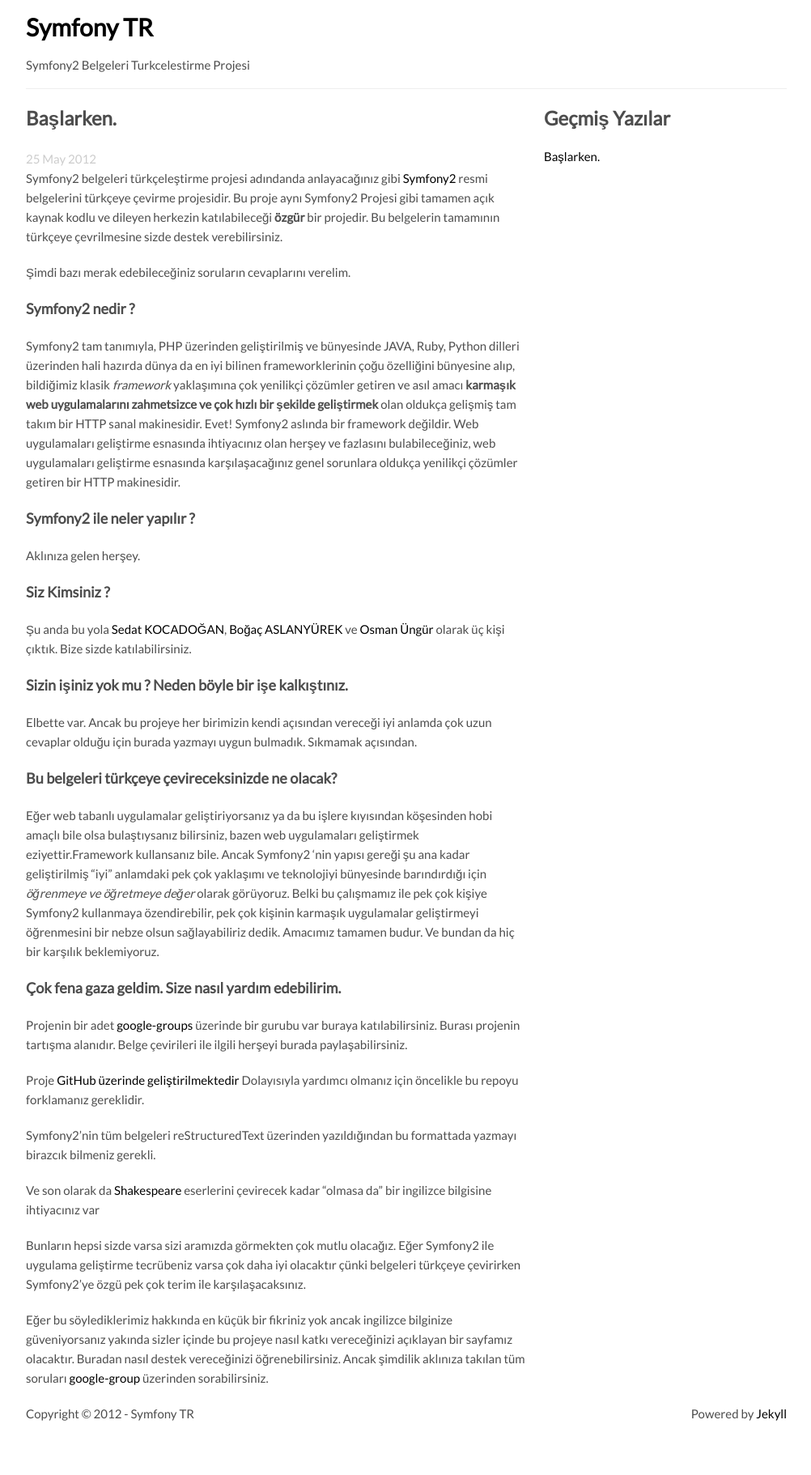
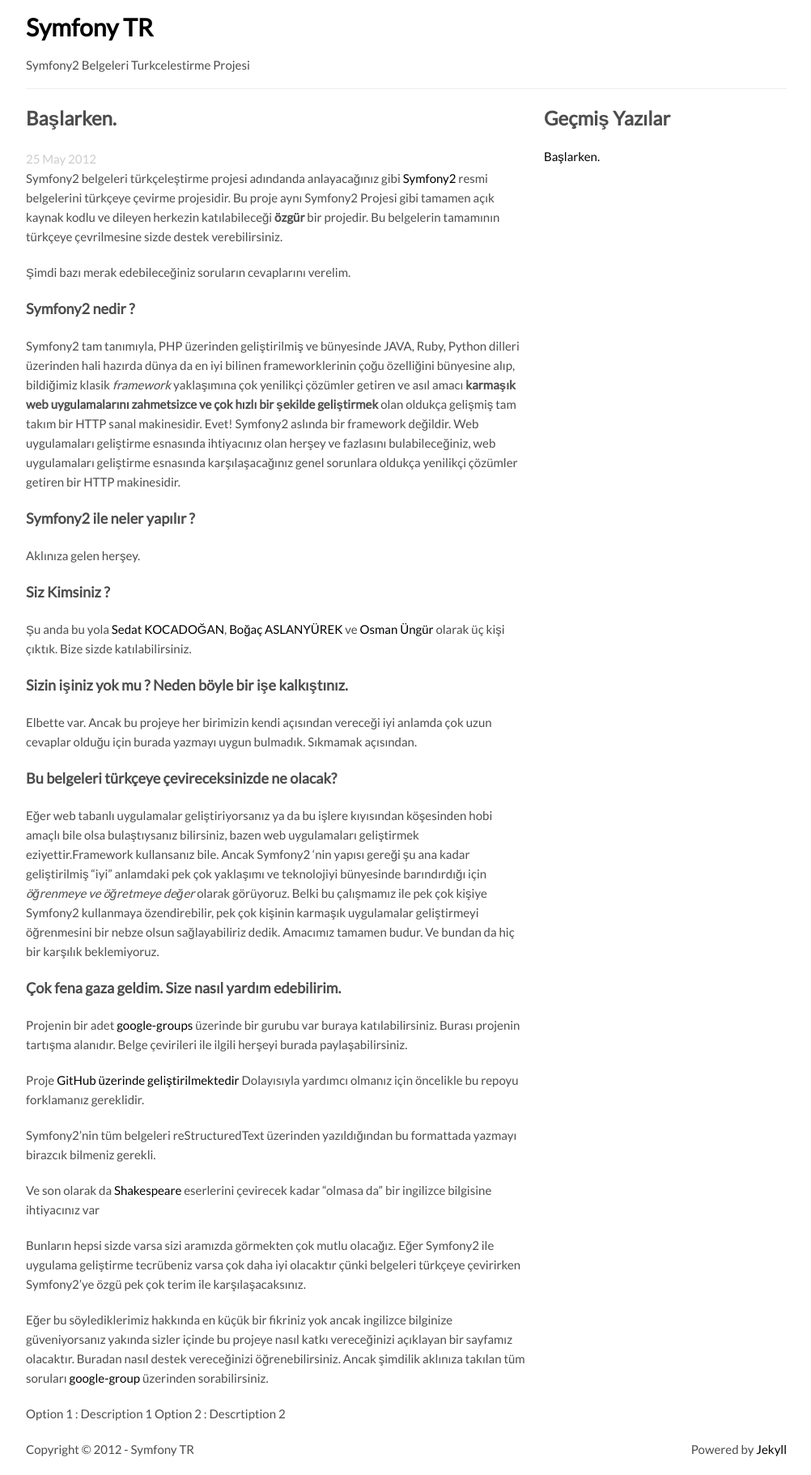
Before and after one commit to symfony-tr/symfony-tr.github.com, a Jekyll site: the page built from _posts/2012-05-25-hello_world.md, in a window 1280 px wide. Shown: the whole page at 81% size, without its empty margins (138-1140 px from the left). Built offline with Jekyll 4.4.1, drawn with Linux system fonts in a browser that asks for light colours; comment, search, counter and statistics services are not loaded; before the commit the page ends 1778 px from its top, so only the background shows below that.

Commit message:
Update _posts/2012-05-25-hello_world.md

```diff
--- a/_posts/2012-05-25-hello_world.md
+++ b/_posts/2012-05-25-hello_world.md
@@ -80,3 +80,6 @@
 nasıl destek vereceğinizi öğrenebilirsiniz. Ancak şimdilik
 aklınıza takılan tüm soruları [google-group](https://groups.google.com/forum/?fromgroups#!forum/symfony-2-tr)
 üzerinden sorabilirsiniz.
+
+Option 1                  : Description 1
+Option 2                  : Descrtiption 2
```
